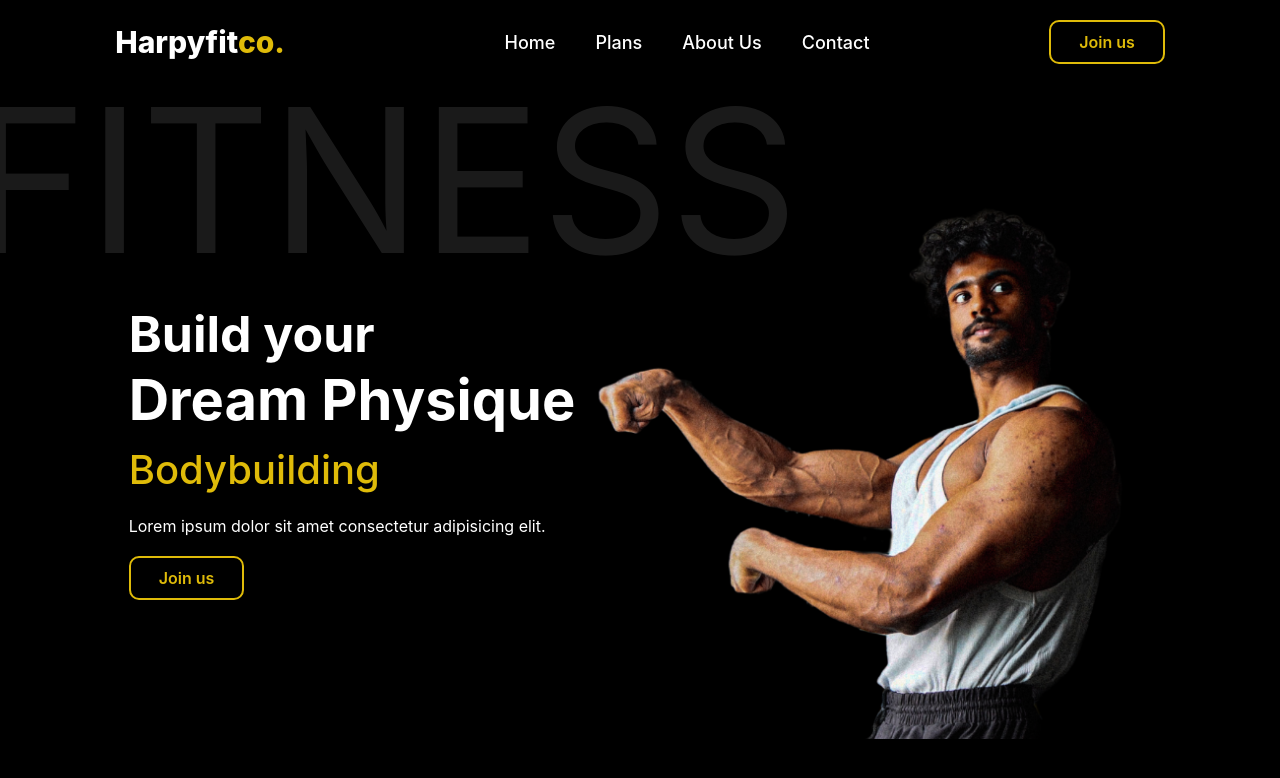
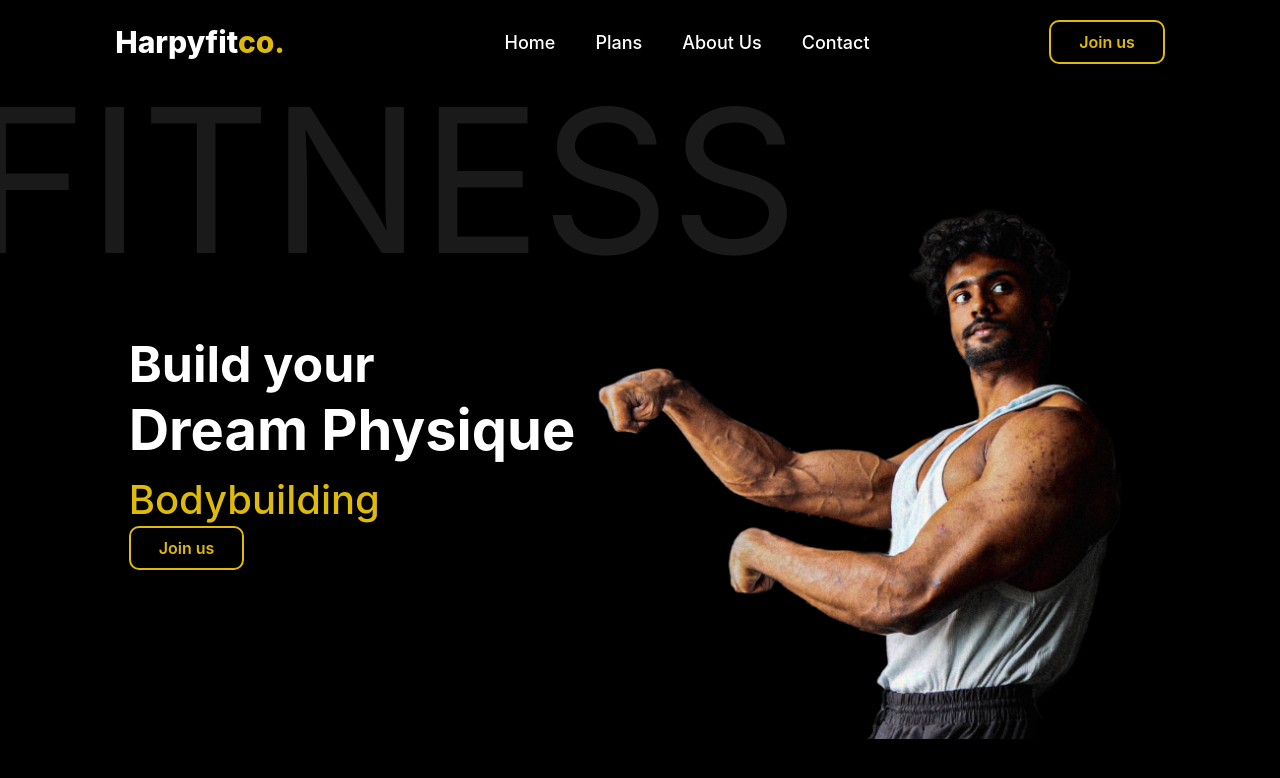
Before and after one commit to pradeepsessu/website, a plain HTML site: page Index.html in a window 1280 px wide. Drawn offline with nearby package versions, Linux system fonts and the light colour scheme.

Commit message:
Update Index.html

```diff
--- a/Index.html
+++ b/Index.html
@@ -32,7 +32,7 @@
         <h3>Build your</h3>
         <h1>Dream Physique</h1>
         <h3><span class="multiple-text">Bodybuilding</span></h3>
-        <p>Lorem ipsum dolor sit amet consectetur adipisicing elit.</p>
+
 
         <a href="#" class="nav-btn" id="joinUsBtn2">Join us</a>
     </div>
```
